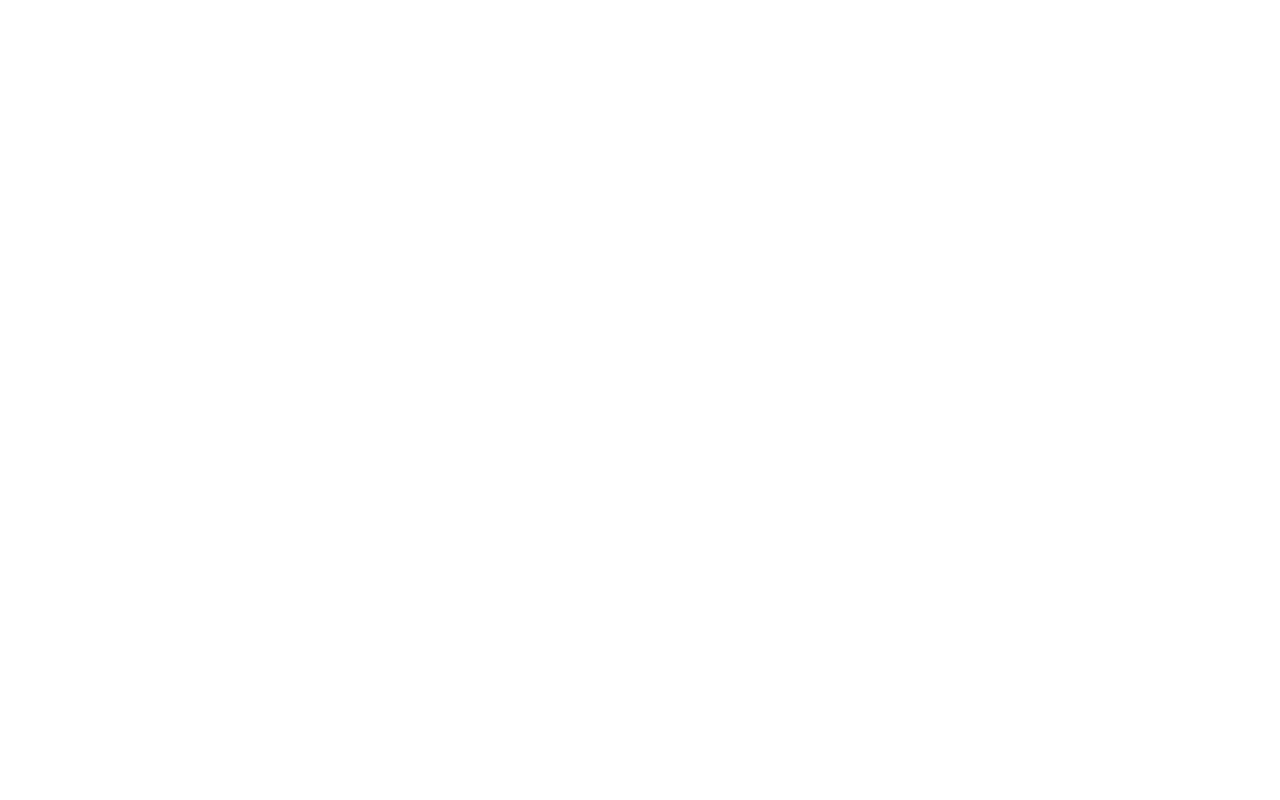
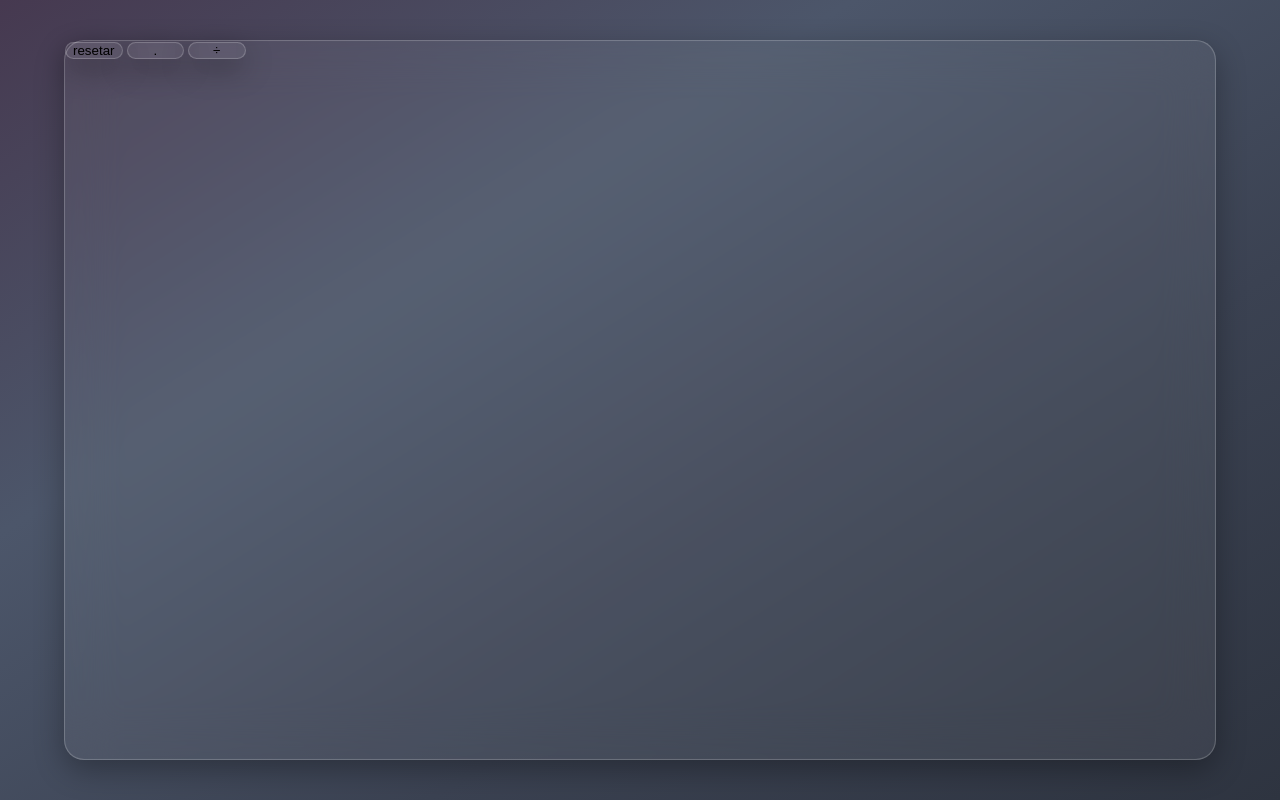
Before and after one commit to Braian-de-Liz/calculadora-WEB, a plain HTML site: page index.html in a window 1280 px wide. Drawn offline with Linux system fonts and the light colour scheme.

Commit message:
estilização iniciada

```diff
--- a/index.html
+++ b/index.html
@@ -1,11 +1,45 @@
 <!DOCTYPE html>
 <html lang="pt-br">
+
 <head>
     <meta charset="UTF-8">
     <meta name="viewport" content="width=device-width, initial-scale=1.0">
-    <title>Document</title>
+    <link rel="stylesheet" href="style/style.css">
+    <link rel="shortcut icon" href="style/imagens/logo.fav.png" type="image/x-icon">
+    <title>Calculadora WEB Braian</title>
 </head>
+
 <body>
 
+    <section id="container">
+        <main>
+
+            <section id="Mostrar">
+
+            </section>
+
+            <section id="botoes">
+
+                <button type="button" class="numbutao" id="resetar">
+                    resetar
+                </button>
+
+                <button type="button" class="numbutao" id=".">
+                    .
+                </button>
+
+                <button type="button" class="numbutao" id="/">
+                    ÷
+                </button>
+
+            </section>
+
+        </main>
+
+
+
+    </section>
+
 </body>
+
 </html>
--- a/style/style.css
+++ b/style/style.css
@@ -0,0 +1,42 @@
+* {
+    margin: 0;
+    padding: 0;
+    box-sizing: border-box;
+}
+
+body {
+    background: linear-gradient(to left top, #2e3440, #3b4252, #4c566a, #463950);
+    min-height: 100dvh;
+    display: flex;
+    justify-content: center;
+    align-items: center;
+}
+
+#container {
+    width: 90vw;
+    height: 90vh;
+    border-radius: 20px;
+    backdrop-filter: blur(25px);
+    -webkit-backdrop-filter: blur(25px);
+    border-radius: 20px;
+    background: rgba(255, 255, 255, 0.06);
+    box-shadow: 0 10px 30px rgba(0, 0, 0, 0.3), inset 0 0 1px rgba(255, 255, 255, 0.15);
+    border: 1px solid rgba(255, 255, 255, 0.2);
+}
+
+#botoes {
+    align-content: center;
+    height: 30%;
+}
+
+.numbutao {
+    width: 5%;
+    height: 10%;
+    border-radius: 20px;
+    backdrop-filter: blur(25px);
+    -webkit-backdrop-filter: blur(25px);
+    border-radius: 20px;
+    background: rgba(255, 255, 255, 0.06);
+    box-shadow: 0 10px 30px rgba(0, 0, 0, 0.3), inset 0 0 1px rgba(255, 255, 255, 0.15);
+    border: 1px solid rgba(255, 255, 255, 0.2);
+}
```
Also changed, not shown: style/imagens/logo.fav.png (added).
